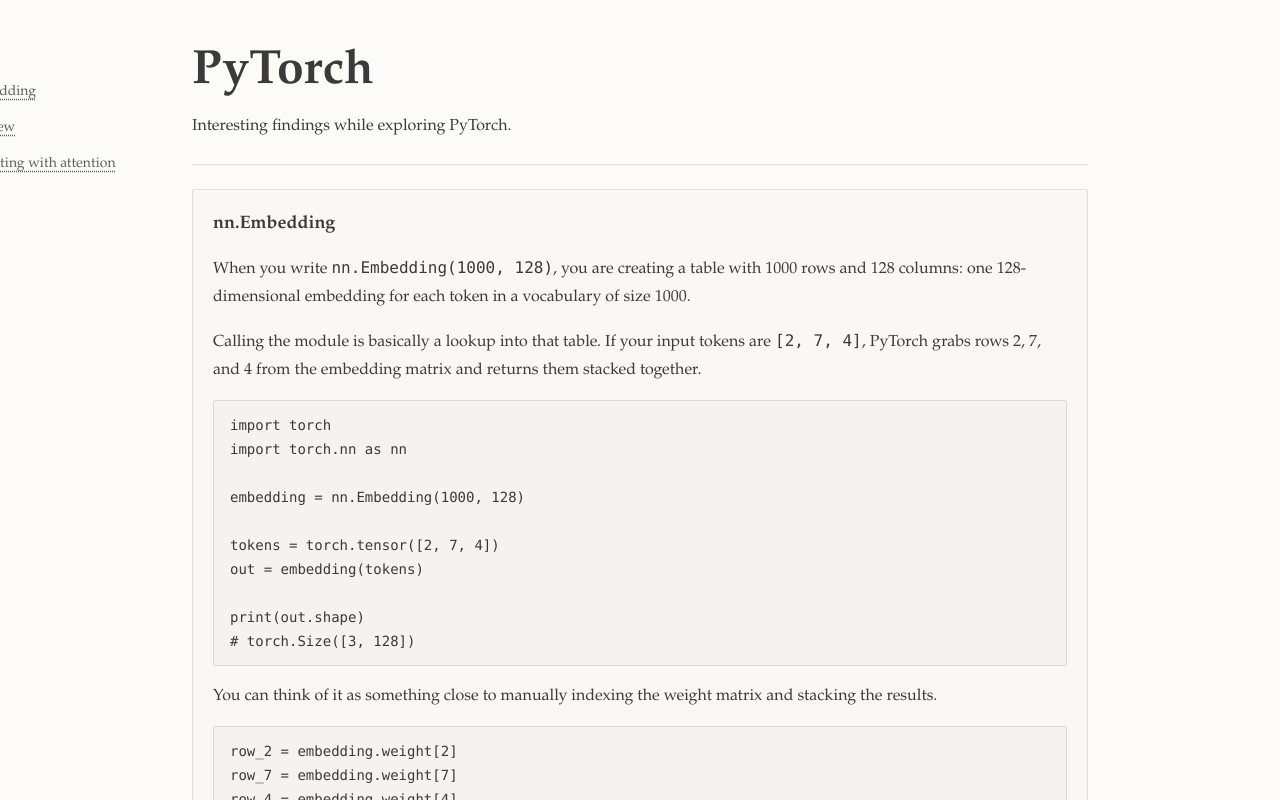
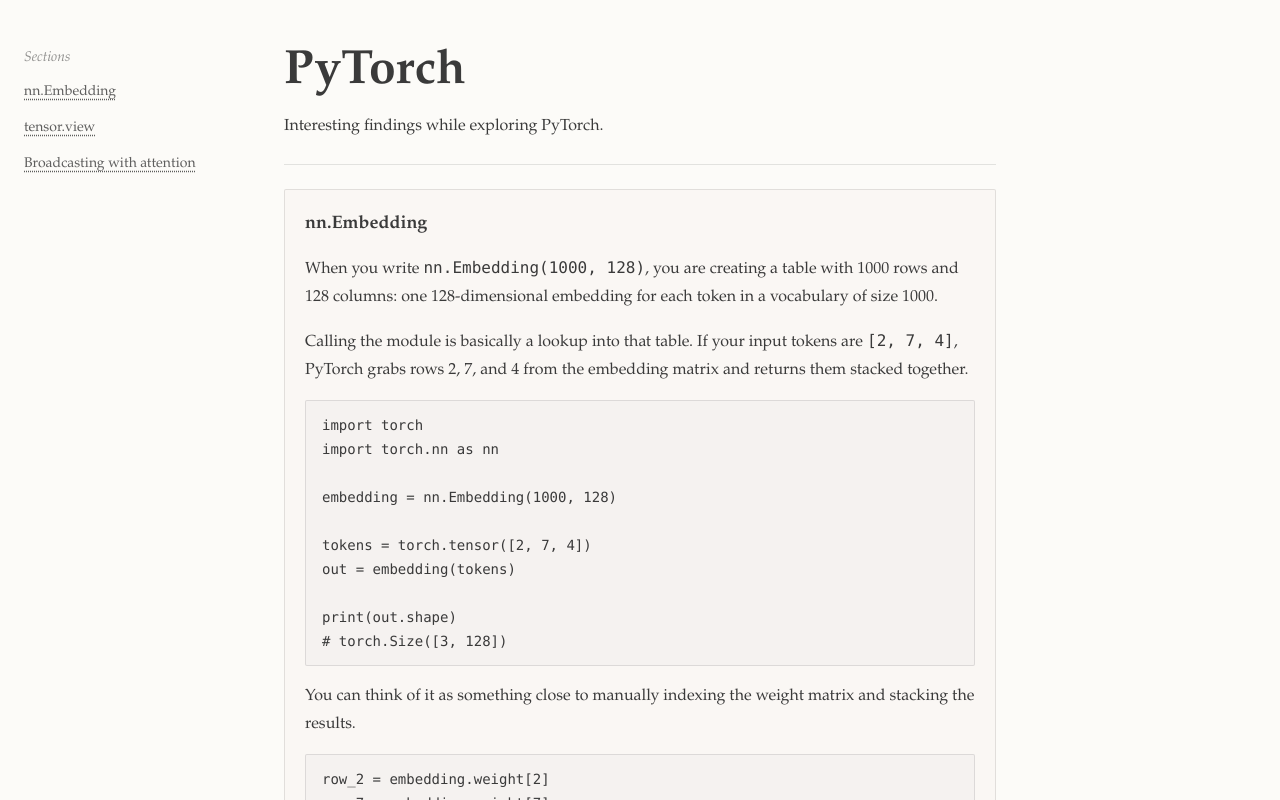
Before and after one commit to ayushpai/ayushpai.github.io, a Next.js app: page /writing/pytorch in a window 1280 px wide. Shown: the top 800 px of the page. Built offline with nearby package versions, Linux system fonts and the light colour scheme.

Commit message:
Fix sticky section navigation layout

```diff
--- a/src/app/writing/pytorch/page.tsx
+++ b/src/app/writing/pytorch/page.tsx
@@ -7,7 +7,7 @@
 export default function Pytorch() {
   return (
     <main className="min-h-screen px-6 py-12">
-      <div className="relative mx-auto max-w-4xl">
+      <div className="mx-auto max-w-[1320px] lg:grid lg:grid-cols-[220px_minmax(0,56rem)_220px] lg:gap-10">
         <div className="mb-6 space-y-3 lg:hidden">
           <p className="text-sm italic opacity-55">Sections</p>
           <nav className="flex flex-wrap gap-x-4 gap-y-2 text-sm leading-6">
@@ -22,7 +22,7 @@
             ))}
           </nav>
         </div>
-        <aside className="absolute right-full mr-10 hidden w-52 lg:block">
+        <aside className="hidden lg:block">
           <div className="sticky top-12 space-y-3">
             <p className="text-sm italic opacity-55">Sections</p>
             <nav className="space-y-3 text-sm leading-6">
@@ -38,6 +38,7 @@
             </nav>
           </div>
         </aside>
+        <div className="min-w-0">
         <h1 className="mb-4 text-5xl font-semibold">PyTorch</h1>
         <p className="max-w-3xl text-base leading-7">
           Interesting findings while exploring PyTorch.
@@ -254,6 +255,8 @@
             </p>
           </section>
         </div>
+        </div>
+        <div className="hidden lg:block" />
       </div>
     </main>
   );
```
